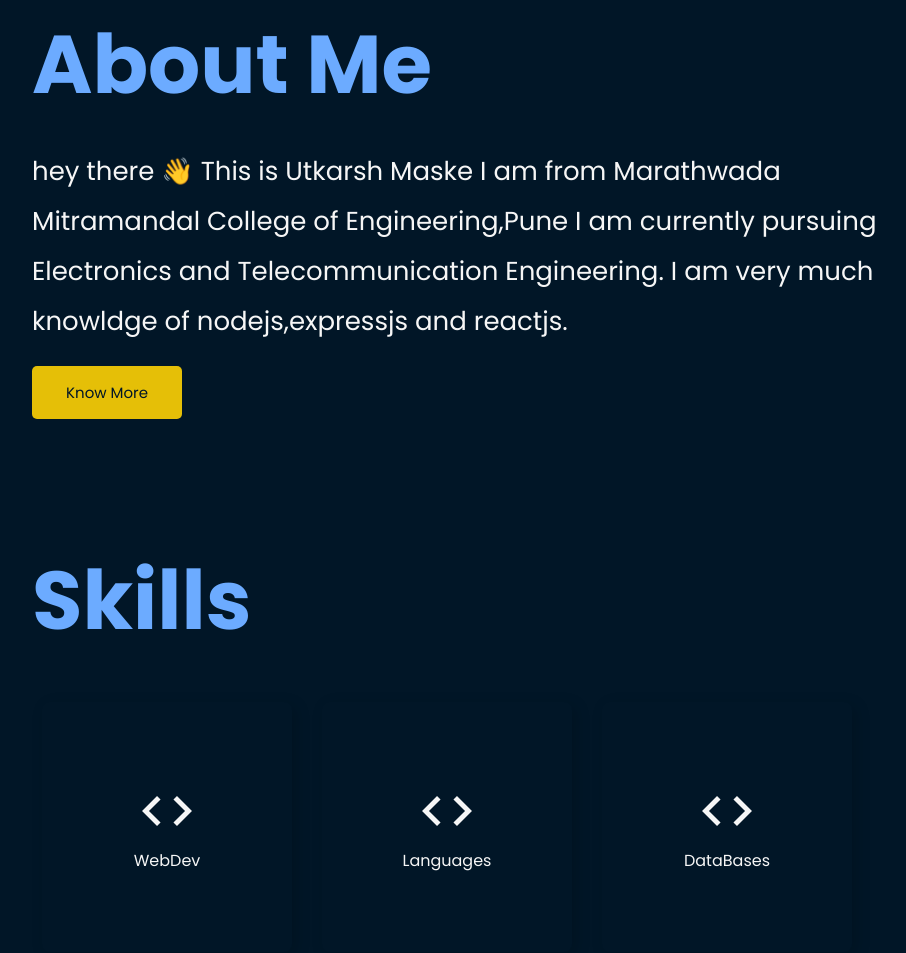
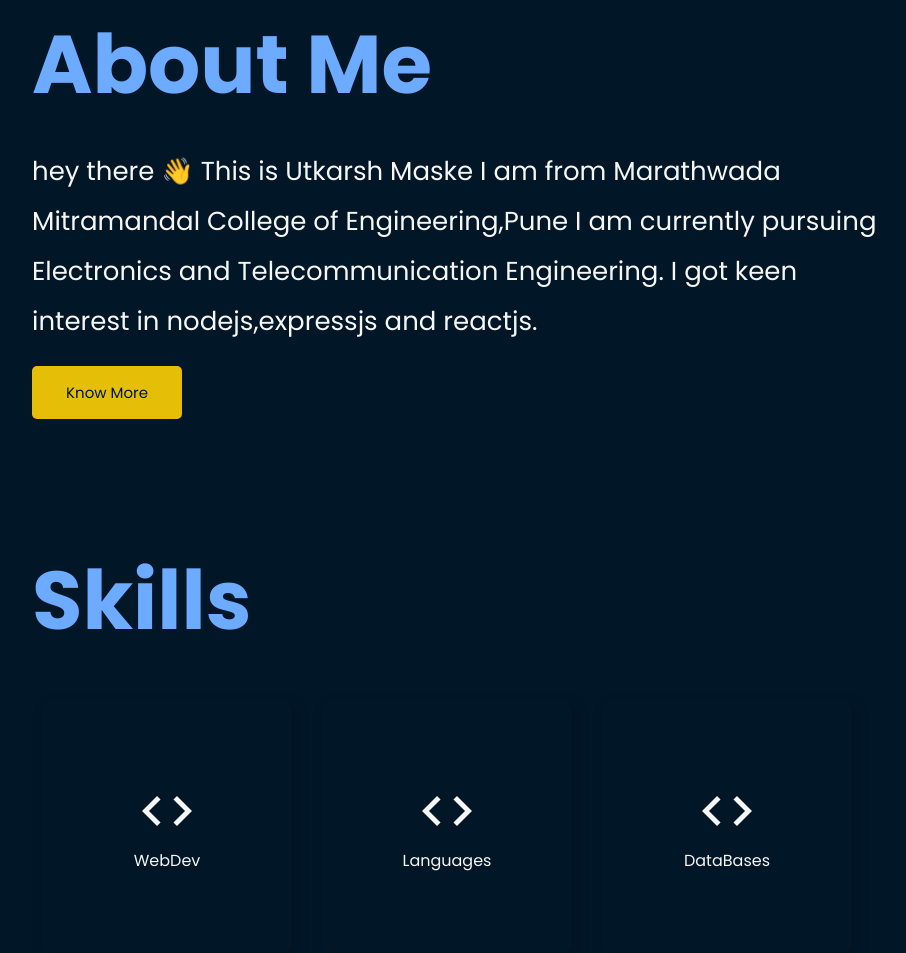
Before and after one commit to utkarshmaske88/profile, a plain HTML site: page index.html in a window 1280 px wide. Shown: the part 847-1800 px from the top of the page, without its empty margins (164-1070 px from the left). Drawn offline with nearby package versions, Linux system fonts and the light colour scheme.

Commit message:
Update index.html

```diff
--- a/index.html
+++ b/index.html
@@ -176,7 +176,7 @@ contact
             <span>hey there 👋</span>
             <span>This is Utkarsh Maske</span>
             <span>I am from Marathwada Mitramandal College of Engineering,Pune I am currently pursuing Electronics and
-                Telecommunication Engineering. I am very much knowldge of nodejs,expressjs and reactjs.
+                Telecommunication Engineering. I got keen interest in nodejs,expressjs and reactjs.
             </span>
         </div>
         <a href="#" class="abtbtn">
```
